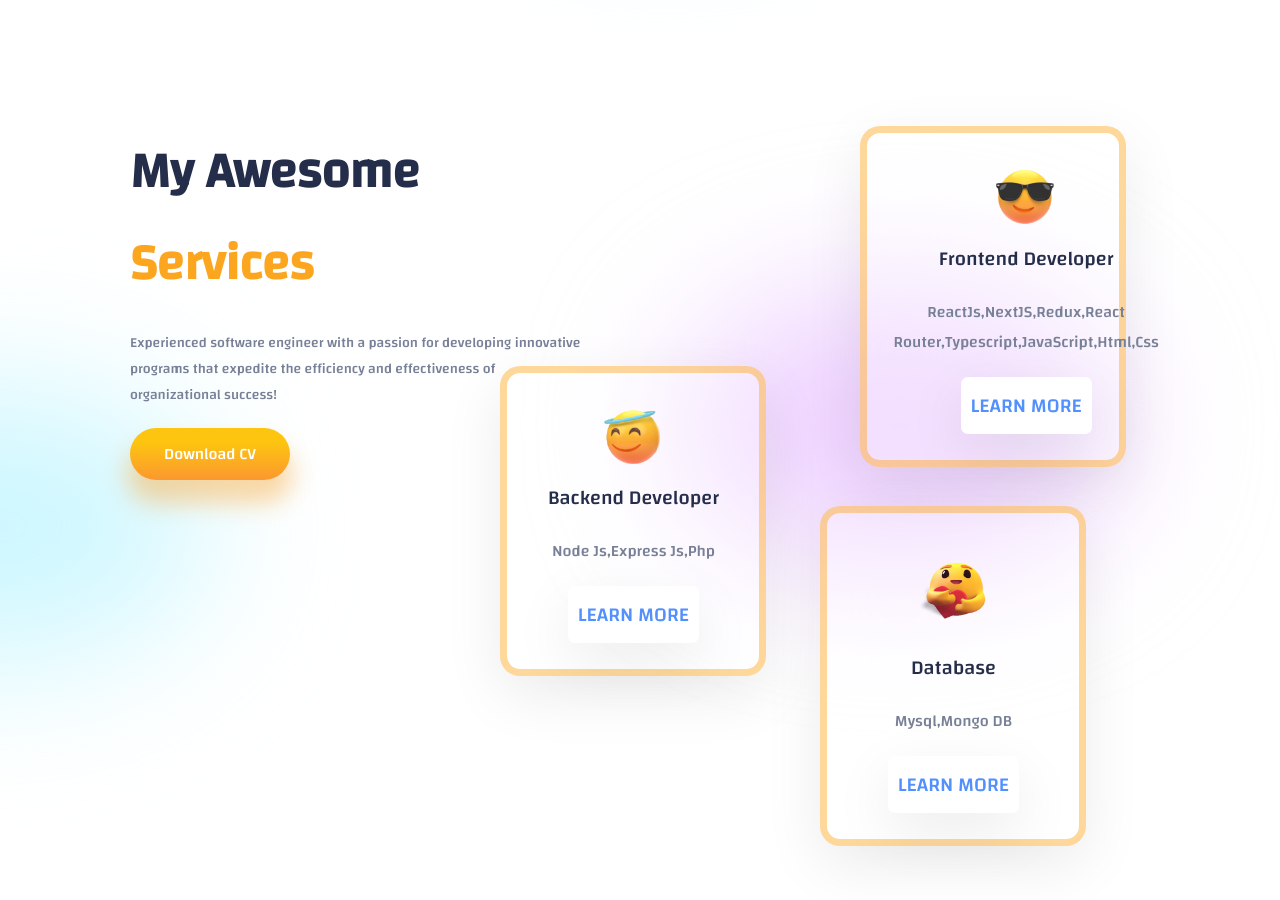
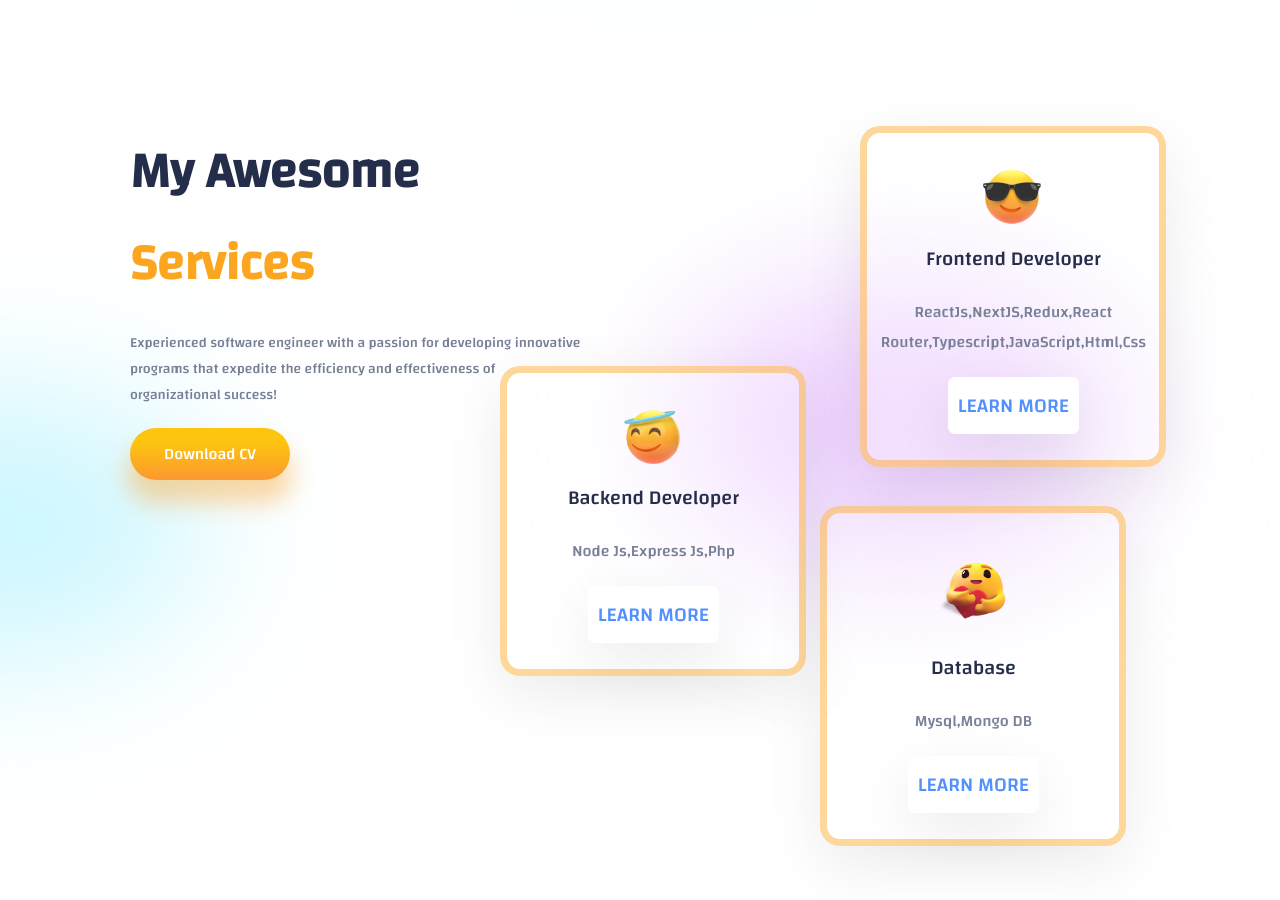
Before and after one commit to sonukumar77/my-react-portfolio, a React (Create React App) app: page / in a window 1280 px wide. Shown: the part 880-1780 px from the top of the page. Built offline with nearby package versions, Linux system fonts and the light colour scheme.

Commit message:
Update Card.css

```diff
--- a/src/components/Card/Card.css
+++ b/src/components/Card/Card.css
@@ -1,10 +1,9 @@
 
 .card{
-    width: 10rem;
+    width: 12rem;
     position: absolute;
     display: flex;
     flex-direction: column;
-    flex-wrap:wrap;
     align-items: center;
     gap: 1rem;
     text-align: center;
```
